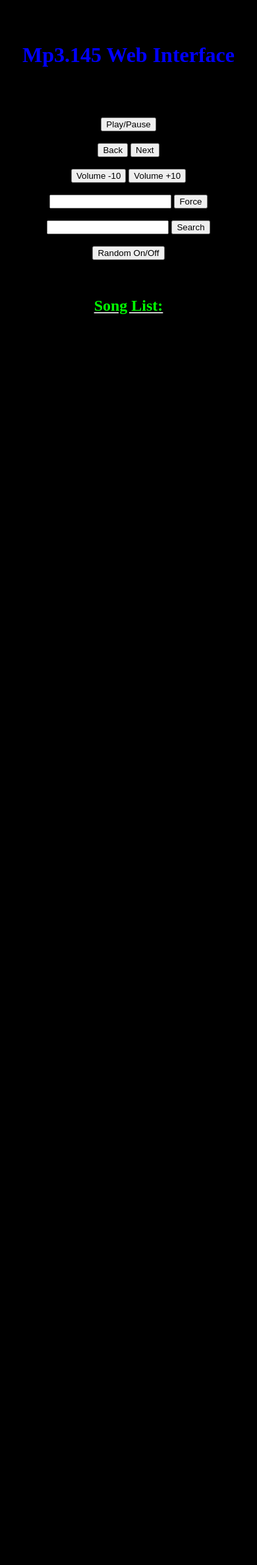
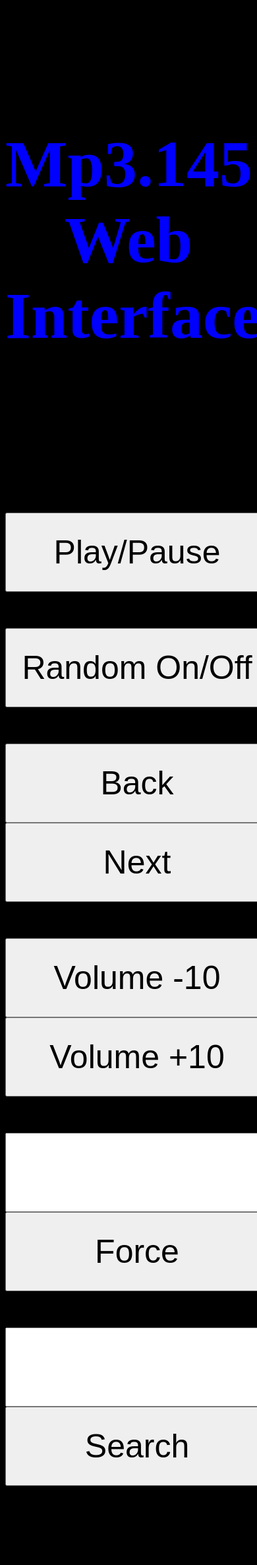
Before and after one commit to AdamKnube/mp3.145, a PHP site: page /?p=1 in a window 390 px wide; the page is wider, and only the part inside the window is pictured. Shown: the top 2372 px of that part at 66% size. Before the commit the page ends 476 px from the top of that part, so only its background shows below. Run offline with PHP 8.4, Linux system fonts and the light colour scheme.

Commit message:
modified:   03-sockserv (more info from status command 'c' and added more html to the 'l' command) 	modified:   clients/search (bugfix... who knew 'Found' could be in a song name?) 	modified:   www/index.php (made it all mobile phone friendly, looks way big on a real screen)

```diff
--- a/www/index.php
+++ b/www/index.php
@@ -2,7 +2,7 @@
 	<head>
 		<title>Mp3.145 Web Interface</title>
 	</head>
-	<body bgcolor="#000000" text="#CACACA">
+	<body bgcolor="#000000" text="#CACACA" style="font-size: 50px">
 		<br><br>
 		<center><h1><font color="#0000FF">Mp3.145 Web Interface</font></h1></center>
 		<br>
@@ -19,23 +19,23 @@
 			echo '</center><br><br>';
 		?>
 		<form method="GET" action="/index.php">
-				<center>
-					<input type="submit" value="Play/Pause" name="p">
+				<font size=+10><center>
+					<input type="submit" value="Play/Pause" name="p" style="width: 400px; font-size: 50px; height: 120px"/>
 				</center><br><center>
-					<input type="submit" value="Back" name="b">
-					<input type="submit" value="Next" name="n">
+					<input type="submit" value="Random On/Off" name="r" style="width: 400px; font-size: 50px; height: 120px"/>
 				</center><br><center>
-					<input type="submit" value="Volume -10" name="d">
-					<input type="submit" value="Volume +10" name="u">
+					<input type="submit" value="Back" name="b" style="width: 400px; font-size: 50px; height: 120px"/>
+					<input type="submit" value="Next" name="n" style="width: 400px; font-size: 50px; height: 120px"/>
 				</center><br><center>
-					<input type="text" value="" name="song">
-					<input type="submit" value="Force" name="f">
+					<input type="submit" value="Volume -10" name="d" style="width: 400px; font-size: 50px; height: 120px"/>
+					<input type="submit" value="Volume +10" name="u" style="width: 400px; font-size: 50px; height: 120px"/>
 				</center><br><center>
-					<input type="text" value="" name="query">
-					<input type="submit" value="Search" name="s">
+					<input type="text" value="" name="song" style="width: 400px; height: 120px"/>
+					<input type="submit" value="Force" name="f" style="width: 400px; font-size: 50px; height: 120px"/>
 				</center><br><center>
-					<input type="submit" value="Random On/Off" name="r">
-				</center>
+					<input type="text" value="" name="query" style="width: 400px; height: 120px"/>
+					<input type="submit" value="Search" name="s" style="width: 400px; font-size: 50px; height: 120px"/>
+				</center></font>
 			<br><br>
 		</form><center>
 			<h2><u><font color="#00FF00">Song List:</font></u></h2>
```
Also changed, not shown: 2 other files.
